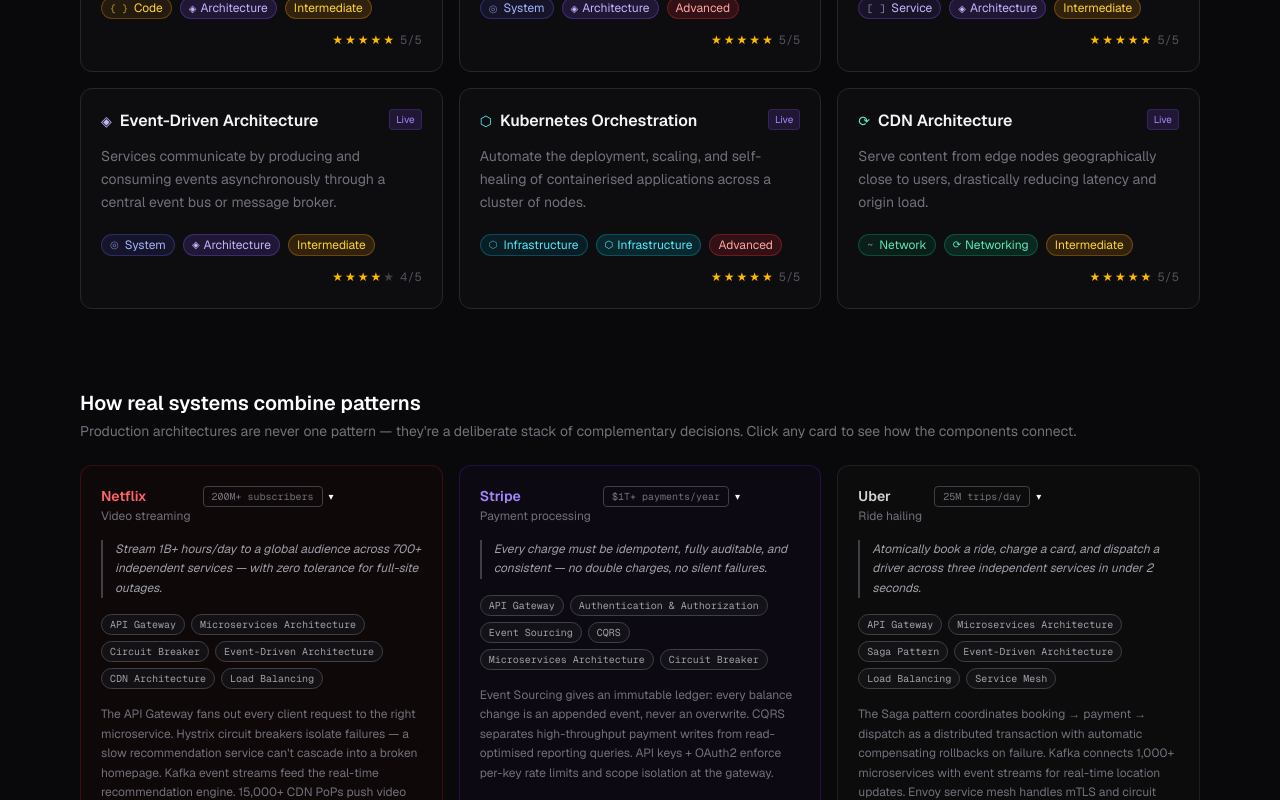
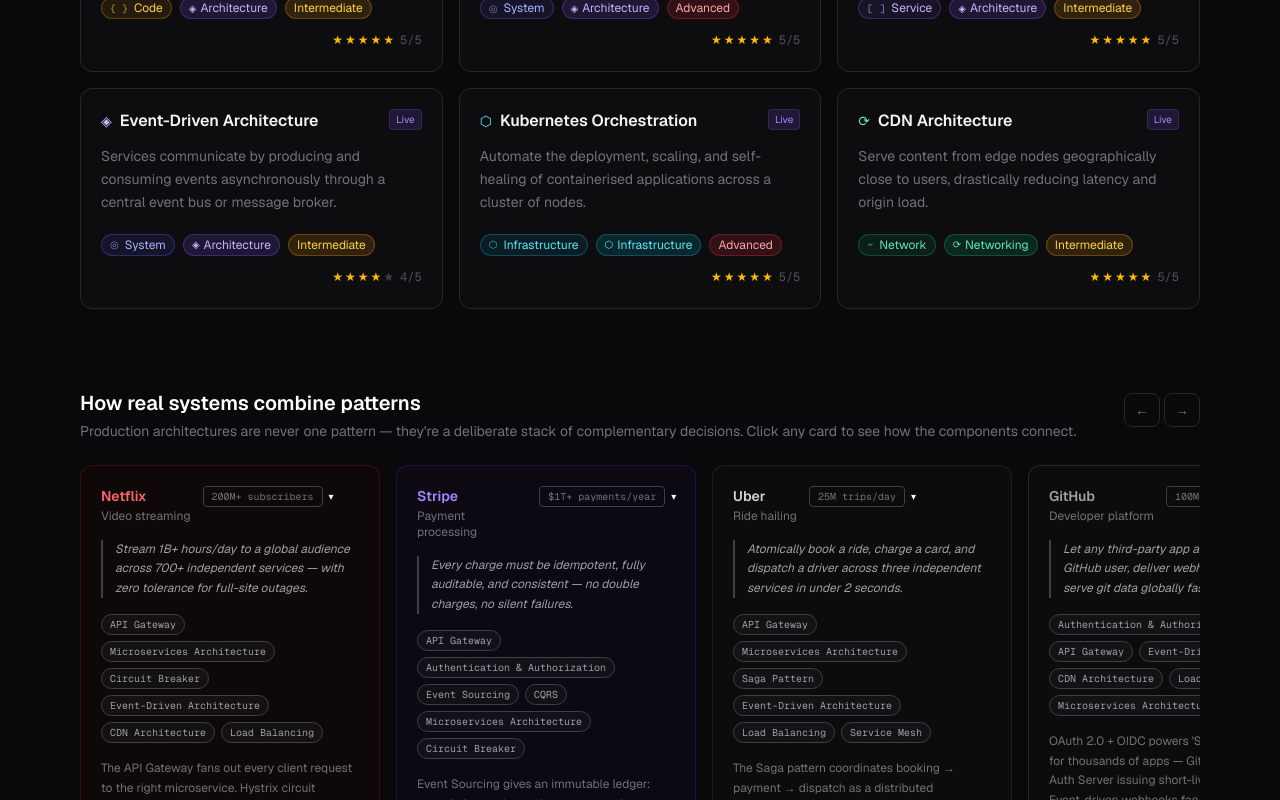
Before and after one commit to dolphinep/architecture-design-web, a Next.js app: page / in a window 1280 px wide. Shown: the part 2000-2800 px from the top of the page. Built offline with nearby package versions, Linux system fonts and the light colour scheme.

Commit message:
bring back excalidraw

```diff
--- a/package.json
+++ b/package.json
@@ -9,7 +9,7 @@
     "lint": "eslint"
   },
   "dependencies": {
-    "@excalidraw/excalidraw": "^0.17.6",
+    "@excalidraw/excalidraw": "^0.18.1",
     "next": "^16.2.6",
     "react": "19.2.4",
     "react-dom": "19.2.4",
--- a/src/components/BlueprintsSection.tsx
+++ b/src/components/BlueprintsSection.tsx
@@ -1,5 +1,5 @@
 "use client";
-import { useState } from "react";
+import { useState, useRef } from "react";
 import Link from "next/link";
 import { principleRegistry } from "@/lib/registry";
 
@@ -317,9 +317,17 @@
 
 export function BlueprintsSection() {
   const [selected, setSelected] = useState<string | null>(null);
+  const scrollRef = useRef<HTMLDivElement>(null);
+
+  function scroll(dir: "left" | "right") {
+    const el = scrollRef.current;
+    if (!el) return;
+    el.scrollBy({ left: dir === "right" ? 320 : -320, behavior: "smooth" });
+  }
 
   return (
     <div className="flex flex-col gap-6">
+      <div className="flex items-start justify-between gap-4">
         <div>
           <h2 className="text-xl font-semibold text-white">How real systems combine patterns</h2>
           <p className="text-sm text-zinc-500 mt-1">
@@ -327,8 +335,28 @@
             Click any card to see how the components connect.
           </p>
         </div>
+        <div className="flex gap-1 shrink-0 mt-1">
+          <button
+            onClick={() => scroll("left")}
+            className="px-2.5 py-1.5 rounded-lg border border-zinc-800 text-zinc-500 hover:text-zinc-300 hover:border-zinc-700 transition-colors text-sm"
+          >
+            ←
+          </button>
+          <button
+            onClick={() => scroll("right")}
+            className="px-2.5 py-1.5 rounded-lg border border-zinc-800 text-zinc-500 hover:text-zinc-300 hover:border-zinc-700 transition-colors text-sm"
+          >
+            →
+          </button>
+        </div>
+      </div>
 
-      <div className="grid sm:grid-cols-2 lg:grid-cols-3 gap-4">
+      {/* Carousel */}
+      <div
+        ref={scrollRef}
+        className="flex gap-4 overflow-x-auto pb-2 scroll-smooth"
+        style={{ scrollSnapType: "x mandatory", scrollbarWidth: "none" }}
+      >
         {BLUEPRINTS.map(({ company, industry, scale, challenge, principles, story, accent, tag }) => {
           const resolved = principles.map((slug) => ({
             slug,
@@ -339,8 +367,9 @@
             <button
               key={company}
               onClick={() => setSelected(isSelected ? null : company)}
-              className={`text-left rounded-xl border p-5 flex flex-col gap-4 transition-all cursor-pointer ${accent} ${
-                isSelected ? "ring-2 ring-white/20 scale-[1.01]" : "hover:scale-[1.005]"
+              style={{ scrollSnapAlign: "start", minWidth: "300px", maxWidth: "300px" }}
+              className={`text-left rounded-xl border p-5 flex flex-col gap-4 transition-all cursor-pointer flex-shrink-0 ${accent} ${
+                isSelected ? "ring-2 ring-white/20" : "hover:brightness-110"
               }`}
             >
               <div className="flex items-start justify-between gap-3">
--- a/src/components/canvas/CanvasClient.tsx
+++ b/src/components/canvas/CanvasClient.tsx
@@ -11,6 +11,7 @@
 } from "@excalidraw/excalidraw";
 // eslint-disable-next-line @typescript-eslint/no-explicit-any
 type Skeleton = any;
+import "@excalidraw/excalidraw/index.css";
 
 // ─── Types ────────────────────────────────────────────────────────────────────
 
```
Also changed, not shown: 1 other file (tests, documents, lock files or other folders). Lines whose indentation alone changed are shown as unchanged.
